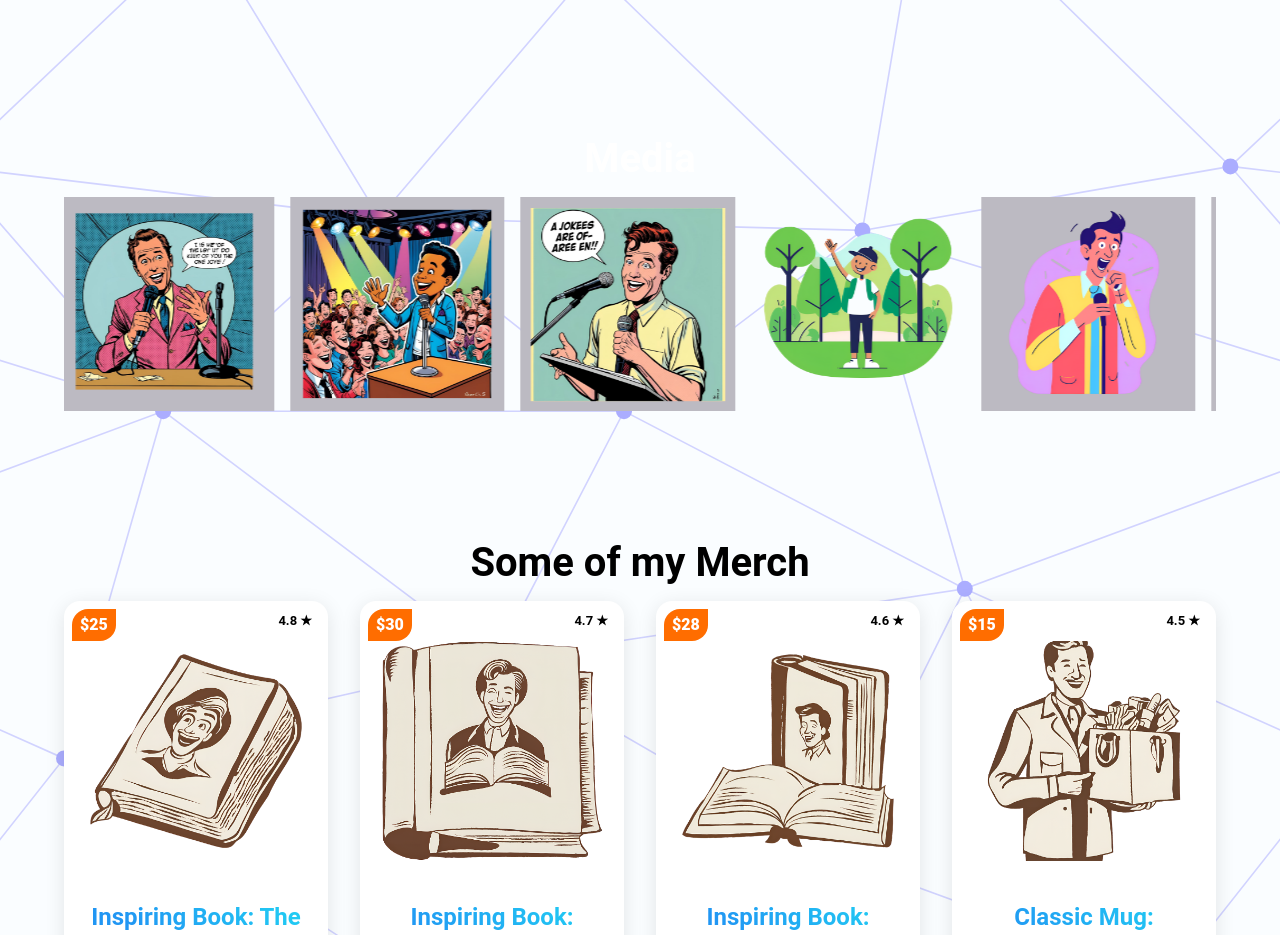
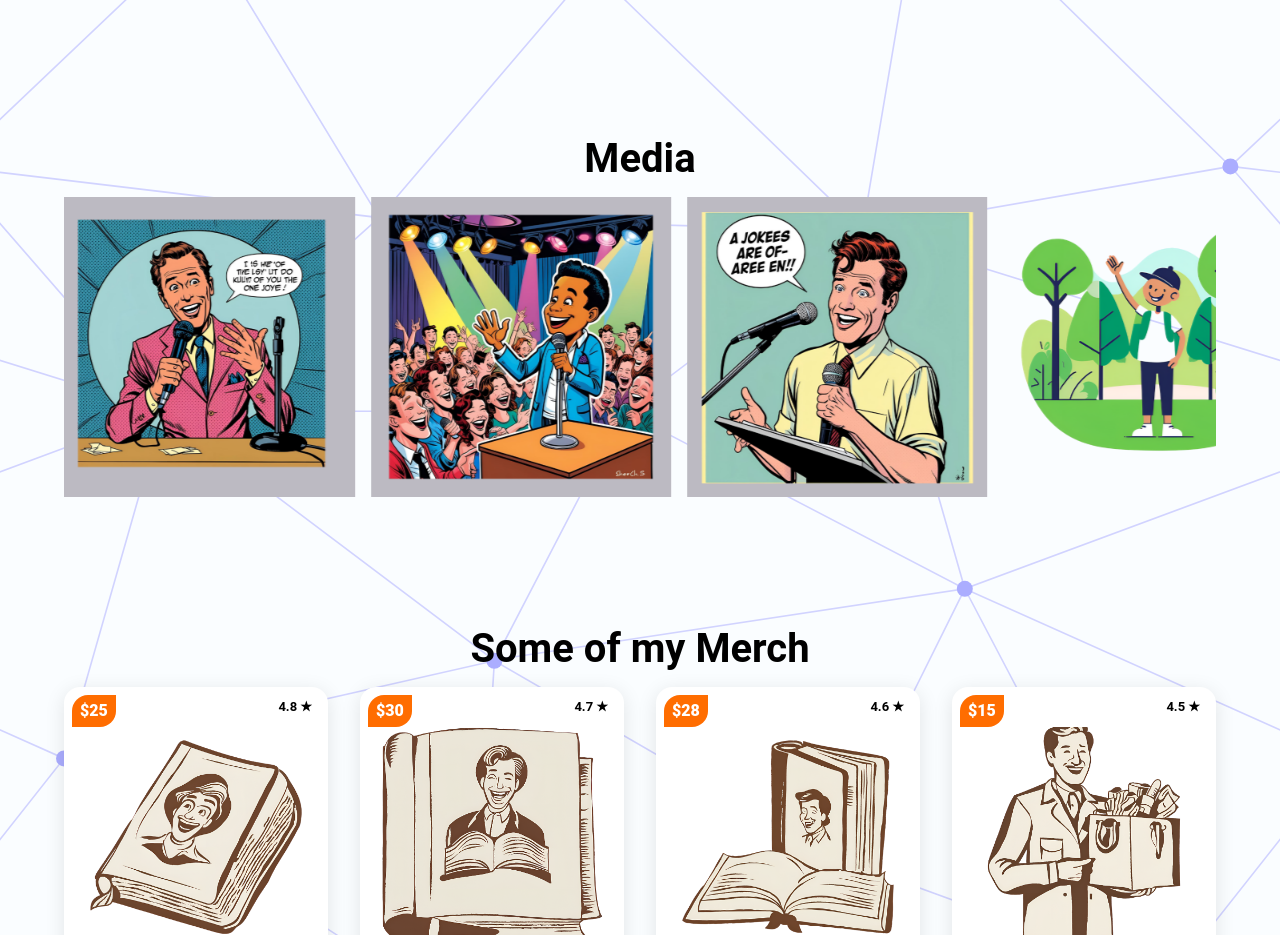
Before and after one commit to WuTangLan1/Sample-Comedy-Profile-4, a React (Create React App) app: page / in a window 1280 px wide. Shown: the part 1480-2415 px from the top of the page. Built offline with nearby package versions, Linux system fonts and the light colour scheme.

Commit message:
enhanced padding

```diff
--- a/src/components/AboutSection.tsx
+++ b/src/components/AboutSection.tsx
@@ -6,7 +6,7 @@ import { motion } from 'framer-motion'
 export default function AboutSection({ id }: { id: string }) {
   const theme = useTheme()
   return (
-    <Box id={id} sx={{ p: 8, width: '100%', backgroundColor: 'transparent' }}>
+    <Box id={id} sx={{ p: { xs: 1, md: 8 } , width: '100%', backgroundColor: 'transparent' }}>
       <Container maxWidth="xl">
         <Grid container spacing={6} alignItems="center" justifyContent="space-between">
           <Grid item xs={12} md={5}>
--- a/src/components/EventsSection.tsx
+++ b/src/components/EventsSection.tsx
@@ -91,7 +91,7 @@ export default function EventsSection({ id }: { id: string }) {
     }
   }
   return (
-    <Box id={id} sx={{ p: 8, backgroundColor: 'transparent' }}>
+    <Box id={id} sx={{ p: { xs: 1, md: 8 } , backgroundColor: 'transparent' }}>
       <Typography
         variant="h2"
         align="center"
--- a/src/components/MediaSection.tsx
+++ b/src/components/MediaSection.tsx
@@ -1,6 +1,6 @@
 // src/components/MediaSection.tsx
-import React from 'react'
 import { Box, Typography, styled, keyframes } from '@mui/material'
+import { useTheme } from '@emotion/react'
 
 const images = [
   { id: 1, src: '/images/personal/profile1.png', alt: 'Performance 1' },
@@ -17,33 +17,33 @@ const scrollAnimation = keyframes({
 const ScrollingWrapper = styled(Box)({
   display: 'flex',
   whiteSpace: 'nowrap',
-  animation: `${scrollAnimation} 30s linear infinite`
+  animation: `${scrollAnimation} 30s linear infinite`,
+  width: 'fit-content'
 })
 
+
 export default function MediaSection({ id }: { id: string }) {
+    const theme = useTheme()
   return (
-    <Box id={id} sx={{ p: 8 }}>
-      <Typography variant="h2" align="center" gutterBottom>
+    <Box id={id} sx={{  p: { xs: 1, md: 8 }  }}>
+      <Typography
+                variant="h2"
+                align="center"
+                gutterBottom
+                sx={{ color: theme.palette.mode === 'light' ? 'black' : 'inherit', transition: theme.transitions.create(['color'], { duration: theme.transitions.duration.standard, easing: theme.transitions.easing.easeInOut }) }}
+              >
                 Media
       </Typography>
       <Box sx={{ overflow: 'hidden', width: '100%', position: 'relative' }}>
-        <ScrollingWrapper sx={{ width: '200%' }}>
+      <ScrollingWrapper>
         {repeatedImages.map((image, index) => (
-          <Box
-  key={`${image.id}-${index}`}
-  sx={{
-    display: 'inline-block',
-    width: '300px',
-    mx: 1
-  }}
->
+          <Box key={`${image.id}-${index}`} sx={{ display: 'inline-block', mx: 1 }}>
             <img
               src={image.src}
               alt={image.alt}
-    style={{ width: '100%', height: 'auto', display: 'block' }}
+              style={{ width: '300px', height: 'auto', display: 'block' }}
             />
           </Box>
-
         ))}
       </ScrollingWrapper>
       </Box>
--- a/src/components/ShopSection.tsx
+++ b/src/components/ShopSection.tsx
@@ -16,7 +16,7 @@ export default function ShopSection({ id }: { id: string }) {
     { id: 9, name: 'Trendy Shirt: Humorous Vibes Crew', price: '$38', description: 'A stylish crewneck that combines fashion with humor. Soft, breathable material with a unique print that stands out. Perfect for casual outings.', image: '/images/shops/shirt3.png', link: '#', rating: 4.7 }
   ]
   return (
-    <Box id={id} sx={{ p: 8 }}>
+    <Box id={id} sx={{ px: { xs: 1, md: 8 }, py: { xs: 1, md: 8 } }}>
       <Typography
         variant="h2"
         align="center"
```
Lines whose indentation alone changed are shown as unchanged.
